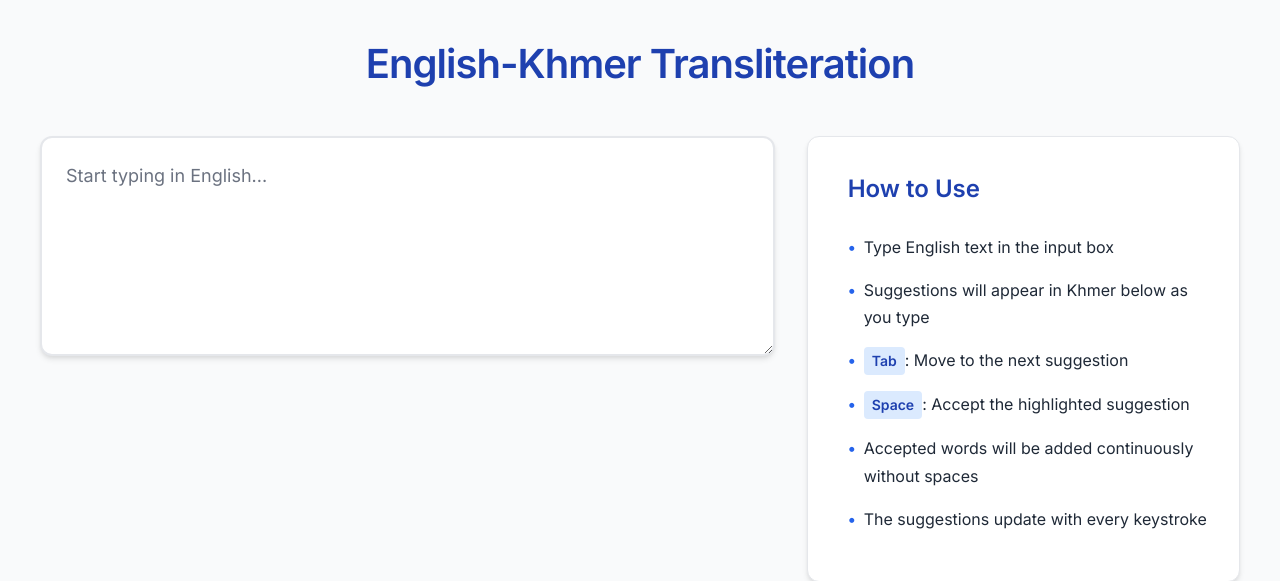
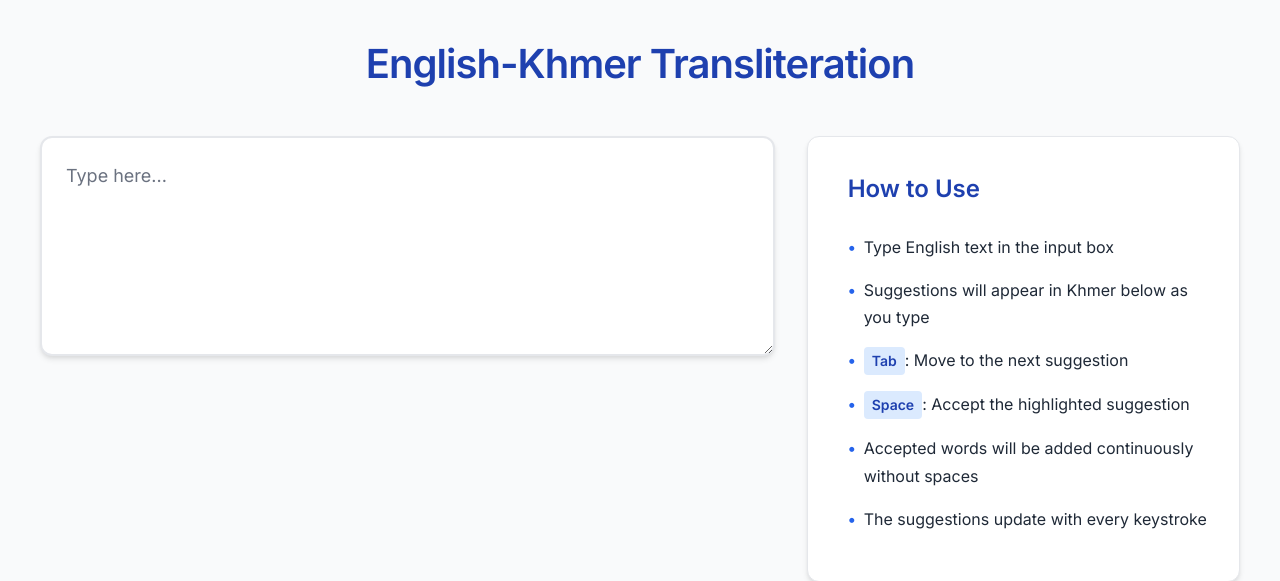
Before and after one commit to NDarayut/english-khmer-transliteration, a Flask app: page / in a window 1280 px wide. Shown: the top 581 px of the page. Run offline with Flask 3, Linux system fonts and the light colour scheme; parts of the project's set-up code (start-up, migrations or seed data) failed here and were passed over.

Commit message:
update index.html

```diff
--- a/templates/index.html
+++ b/templates/index.html
@@ -201,7 +201,7 @@
 
 <div class="container">
     <div class="input-panel">
-        <textarea id="input-box" placeholder="Start typing in English..."></textarea>
+        <textarea id="input-box" placeholder="Type here..."></textarea>
         <div id="suggestions"></div>
     </div>
 
```
